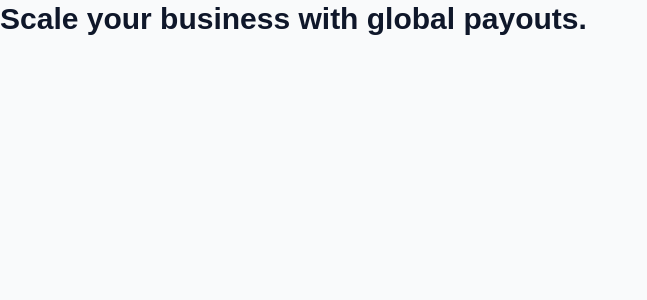
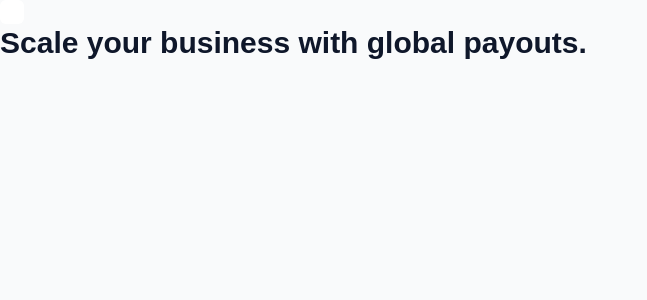
Before and after one commit to Abusadiq006/bridge-pay-dashboard, a React (Vite) app: page /Signup in a window 1280 px wide. Shown: the top 300 px of the page, without its empty margins (0-647 px from the left). Built offline with nearby package versions, Linux system fonts and the light colour scheme; a web font is replaced by a local one.

Commit message:
implementing Left Side value 4th div styles

```diff
--- a/src/pages/Signup.jsx
+++ b/src/pages/Signup.jsx
@@ -28,7 +28,7 @@ const Signup = () => {
                 <div>
                     <div>
                         <div>
-                            <div></div>
+                            <div className="w-6 h-6 bg-white rounded-md"></div>
                         </div>
                         <h3 className="text-3xl font-bold leading-tight mb-6">Scale your business with global payouts.</h3>
                     </div>
```
